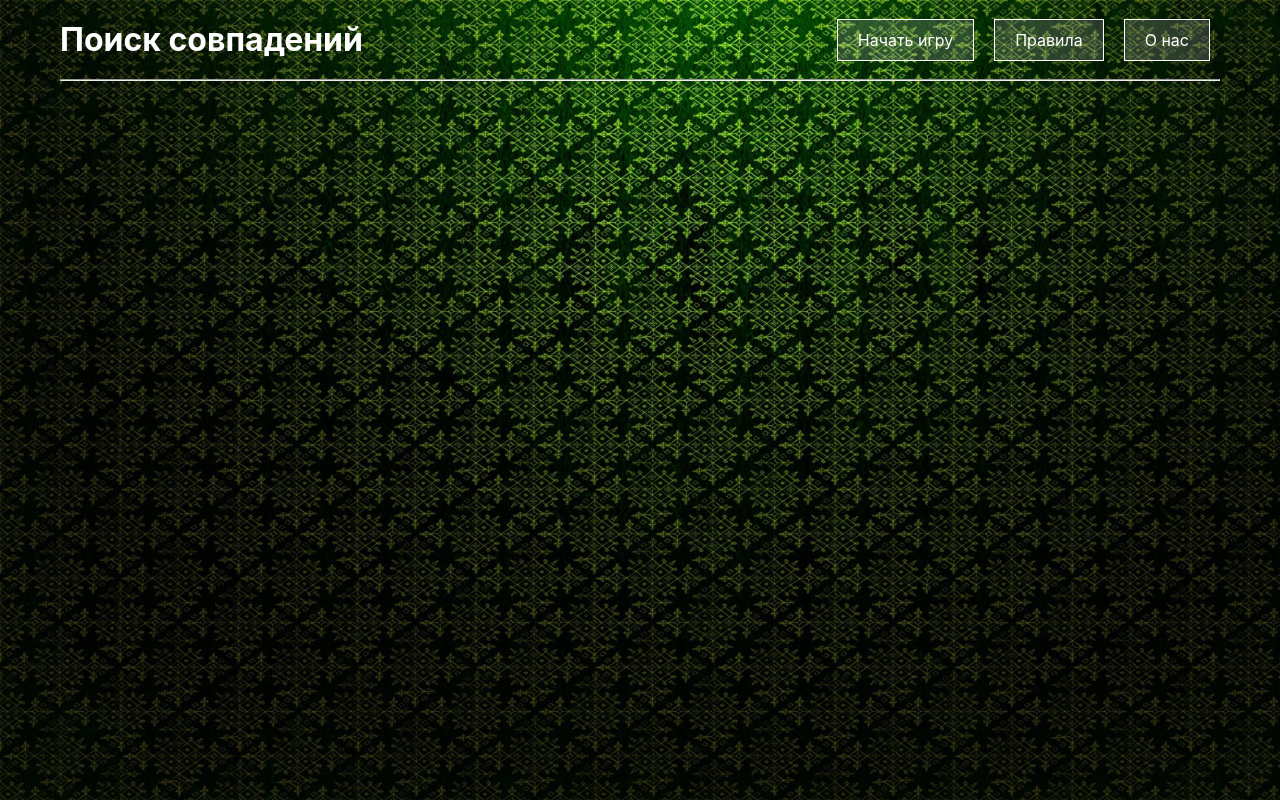
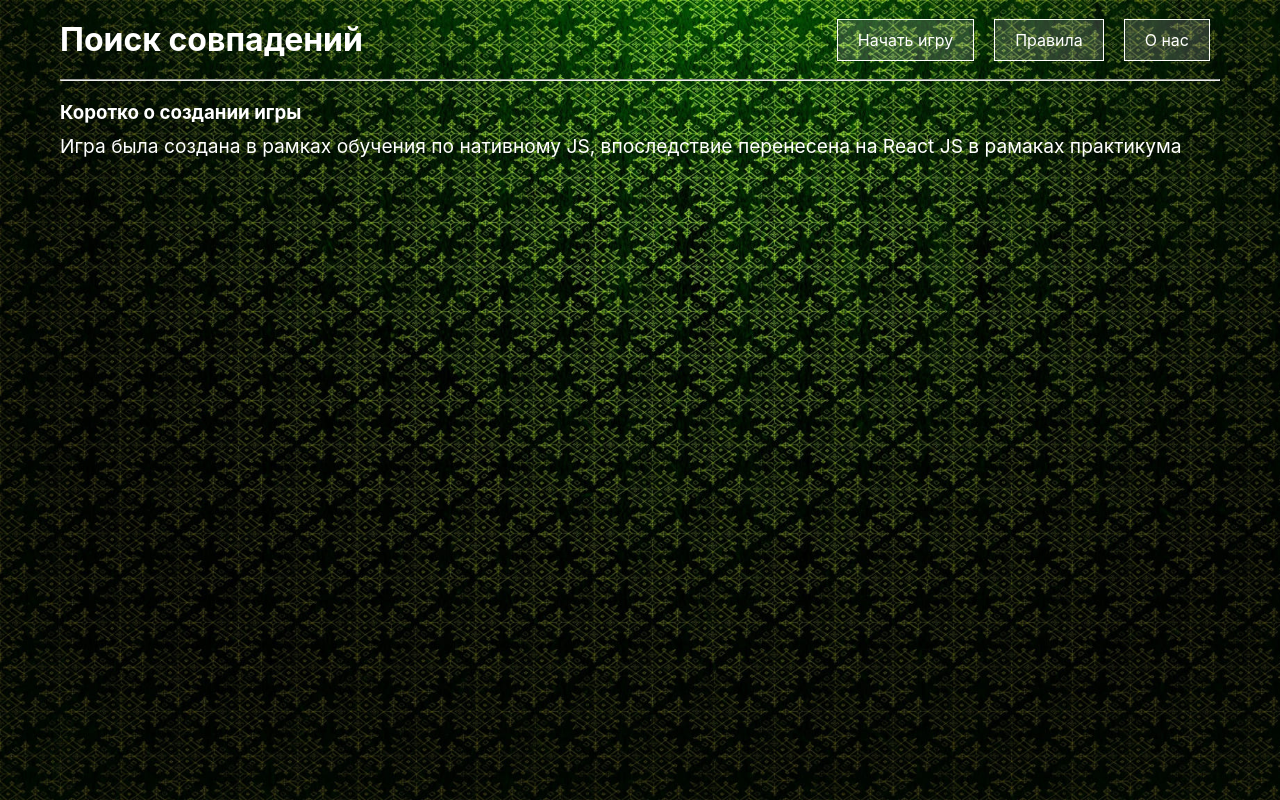
Before and after one commit to Cayman2312/React-card-game, a React (Create React App) app: page /about in a window 1280 px wide. Built offline with nearby package versions, Linux system fonts and the light colour scheme.

Commit message:
Сделаны страницы About, Rules

```diff
--- a/src/components/About.js
+++ b/src/components/About.js
@@ -1,6 +1,22 @@
-import React from 'react';
+import React, { useRef, useEffect } from 'react';
 import './styles/About.scss';
 
 export default function About() {
-  return <div></div>;
+  const ref = useRef(null);
+
+  useEffect(() => {
+    setTimeout(() => {
+      ref.current.classList.add('appeared');
+    }, 20);
+  }, []);
+
+  return (
+    <div ref={ref} className="About">
+      <h3>Коротко о создании игры</h3>
+      <p>
+        Игра была создана в рамках обучения по нативному JS, впоследствие
+        перенесена на React JS в рамаках практикума
+      </p>
+    </div>
+  );
 }
--- a/src/components/Rules.js
+++ b/src/components/Rules.js
@@ -1,18 +1,17 @@
-import React, { useEffect, useState } from 'react';
+import React, { useRef, useEffect } from 'react';
 import './styles/Rules.scss';
 
 export default function Rules() {
-  const [cls, setCls] = useState('Rules start');
+  const ref = useRef(null);
 
   useEffect(() => {
-    setCls('Rules');
-    return () => {
-      setCls('Rules start');
-    };
-  }, [cls]);
+    setTimeout(() => {
+      ref.current.classList.add('appeared');
+    }, 20);
+  }, []);
 
   return (
-    <div className={cls}>
+    <div ref={ref} className="Rules">
       <h3>Правила игры</h3>
       <p>
         Приветствуем вас на странице с нашей игрой. Для победы необходимо
--- a/src/components/styles/About.scss
+++ b/src/components/styles/About.scss
@@ -0,0 +1,17 @@
+.About {
+  transition: all 500ms ease-in-out;
+  transform: translateY(50px);
+  opacity: 0.2;
+
+  &.appeared {
+    transform: translateY(0);
+    opacity: 1;
+  }
+
+  h3 {
+    margin-bottom: 10px;
+  }
+  p {
+    font-size: 1.2em;
+  }
+}
--- a/src/components/styles/Rules.scss
+++ b/src/components/styles/Rules.scss
@@ -1,9 +1,11 @@
 .Rules {
   transition: all 500ms ease-in-out;
+  transform: translateY(50px);
+  opacity: 0.2;
 
-  &.start {
-    transform: translateY(50px);
-    opacity: 0.2;
+  &.appeared {
+    transform: translateY(0);
+    opacity: 1;
   }
 
   h3 {
```
